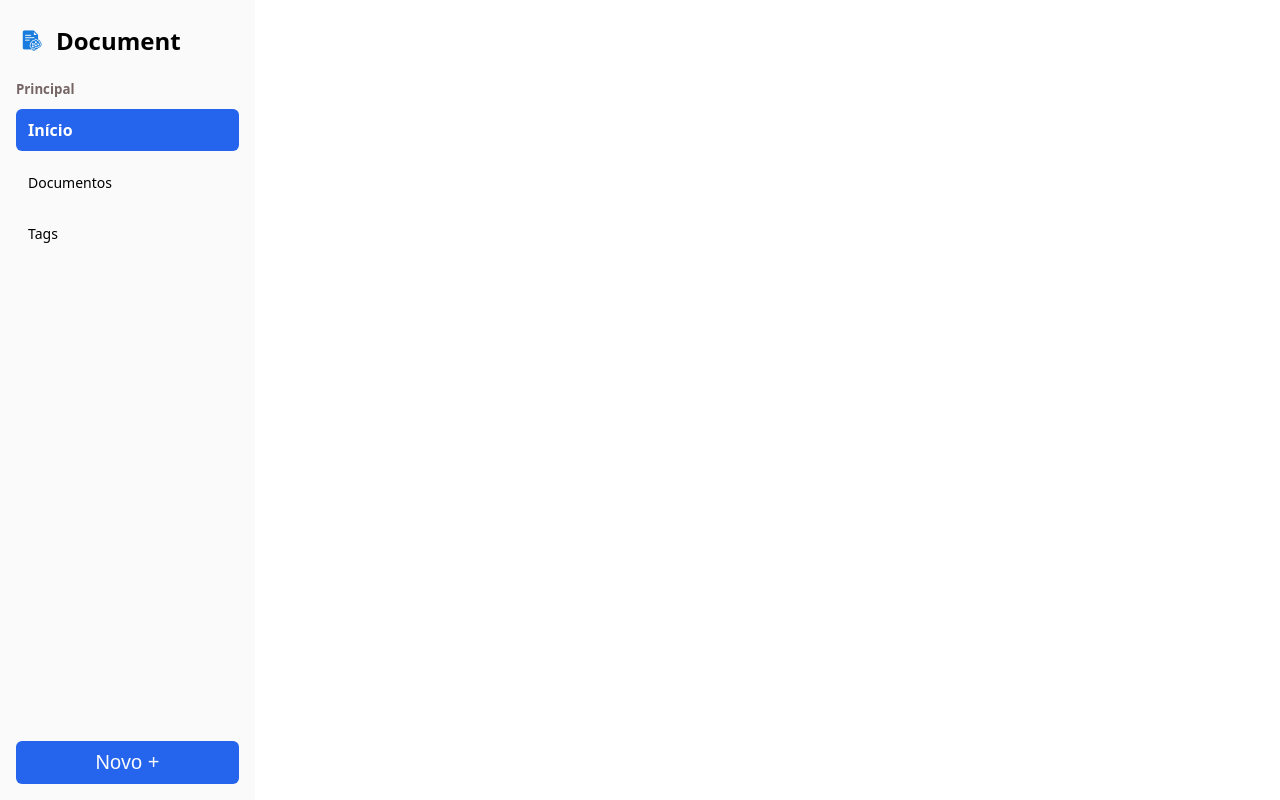
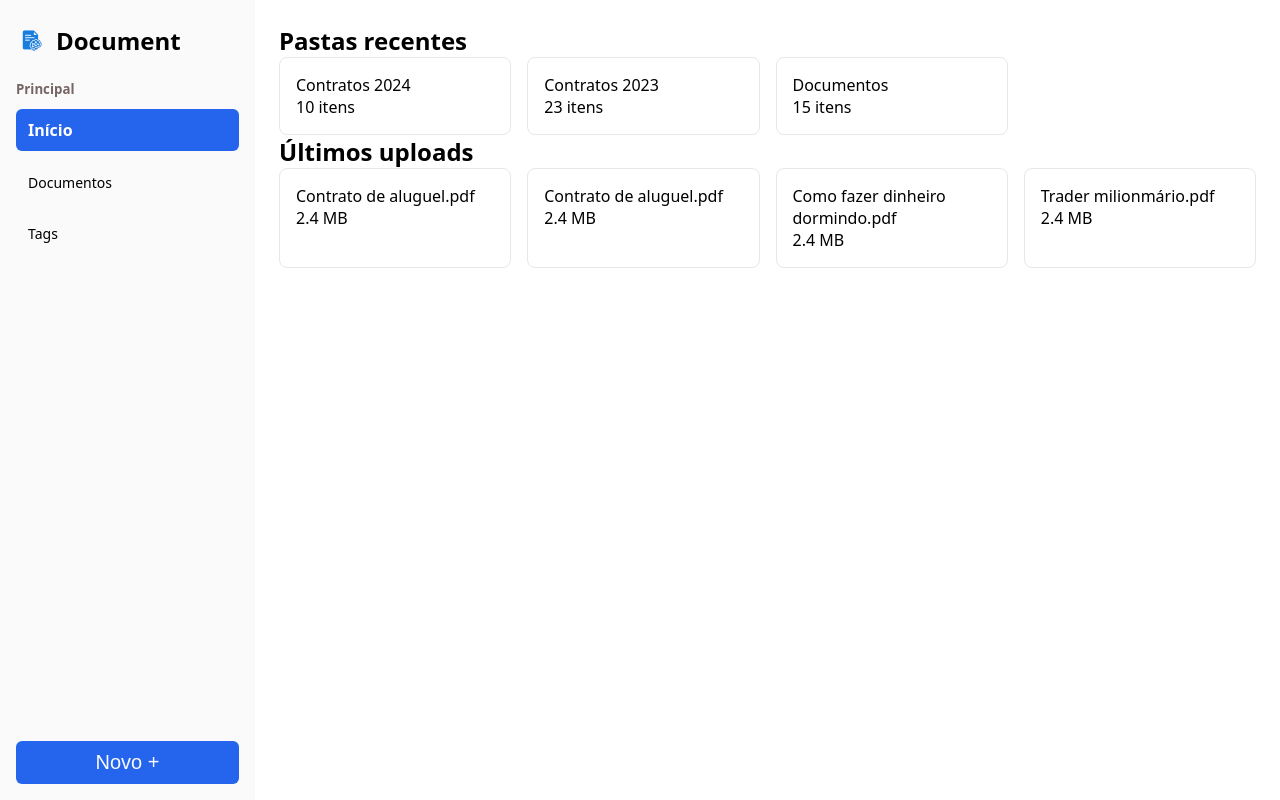
Before and after one commit to GustavoEmanuelGM/-document-rag-chat-front, a React (Vite) app: page / in a window 1280 px wide. Built offline with nearby package versions, Linux system fonts and the light colour scheme.

Commit message:
testHome

```diff
--- a/src/App.css
+++ b/src/App.css
@@ -1,8 +1,10 @@
-.container {
+.main{
   width: 100%;
   min-height: 100vh;
+  display: flex;
+}
 
-
-
-
+.conteudo{
+  height: 100%;
+  flex: 1;
 }
--- a/src/App.jsx
+++ b/src/App.jsx
@@ -3,14 +3,14 @@ import Home from "./pages/Home";
 import Tags from "./pages/Tags";
 import Documentos from "./pages/Documentos";
 import Sidebar from "./components/sidebar";
-
+import "./App.css"
 
 function App() {
   return (
     <BrowserRouter>
-      <div>
+      <div className="main">
         <Sidebar />
-        <div >
+        <div className="conteudo">
           <Routes>
             <Route path="/" element={<Home />} />
             <Route path="/documentos" element={<Documentos />} />
--- a/src/components/sidebar/Sidebar.module.css
+++ b/src/components/sidebar/Sidebar.module.css
@@ -1,5 +1,4 @@
 .sidebar {
-  position:fixed;
   width: 255px;
   height: 100vh;
   background-color: #FAFAFA;
--- /dev/null
+++ b/src/mocks/foldersMock.js
@@ -0,0 +1,17 @@
+export const recentFoldersMock = [
+  {
+    id: 1,
+    name: "Contratos 2024",
+    items: 10,
+  },
+  {
+    id: 2,
+    name: "Contratos 2023",
+    items: 23,
+  },
+  {
+    id: 3,
+    name: "Documentos",
+    items: 15,
+  },
+];
--- /dev/null
+++ b/src/mocks/uploadsMock.js
@@ -0,0 +1,30 @@
+export const uploadsMock = [
+  {
+    id:1,
+    name: "Contrato de aluguel.pdf",
+    tag:"Contrato",
+    size:"2.4 MB",
+    modified: "11 Fev, 2025"
+  },
+  {
+    id:2,
+    name: "Contrato de aluguel.pdf",
+    tag:"RPG",
+    size:"2.4 MB",
+    modified: "11 Fev, 2025"
+  },
+  {
+    id:3,
+    name: "Como fazer dinheiro dormindo.pdf",
+    tag:"Livro",
+    size:"2.4 MB",
+    modified: "11 Fev, 2025"
+  },
+  {
+    id:4,
+    name: "Trader milionmário.pdf",
+    tag:"Livro",
+    size:"2.4 MB",
+    modified: "11 Fev, 2025"
+  },
+];
--- a/src/pages/Documentos/index.jsx
+++ b/src/pages/Documentos/index.jsx
@@ -1,7 +1,9 @@
 
 function Documentos() {
  return(
-    <div className="conteudo">conteudo</div>
+    <div className="conteudo">
+
+    </div>
   )
 
 }
--- a/src/pages/Home/Home.module.css
+++ b/src/pages/Home/Home.module.css
@@ -0,0 +1,25 @@
+.home {
+  padding: 24px;
+}
+
+.uploadList,
+.folderList {
+  display: grid;
+  grid-template-columns: repeat(auto-fill, minmax(220px, 1fr));
+  gap: 16px;
+}
+
+.uploadCard,
+.folderCard {
+  padding: 16px;
+  background: #ffffff;
+  border-radius: 8px;
+  border: 1px solid #E5E7EB;
+  transition: 0.2s ease;
+}
+
+.uploadCard:hover,
+.folderCard:hover {
+  border-color: #2563eb;
+  cursor: pointer;
+}
--- a/src/pages/Home/index.jsx
+++ b/src/pages/Home/index.jsx
@@ -1,12 +1,34 @@
+import styles from "./Home.module.css";
+import { uploadsMock,} from "../../mocks/uploadsMock";
+import { recentFoldersMock } from "../../mocks/foldersMock";
+function Home() {
+  return (
+    <div className={styles.home}>
+       <h2>Pastas recentes</h2>
+
+      <div className={styles.folderList}>
+        {recentFoldersMock.map(folder => (
+          <div key={folder.id} className={styles.folderCard}>
+            <p>{folder.name}</p>
+            <span>{folder.items} itens</span>
+          </div>
+        ))}
+      </div>
+
+      <h2>Últimos uploads</h2>
+
+      <div className={styles.uploadList}>
+        {uploadsMock.map(file => (
+          <div key={file.id} className={styles.uploadCard}>
+            <p>{file.name}</p>
+            <span>{file.size}</span>
+          </div>
+        ))}
+      </div>
 
 
-function Home() {
-  return (
-    <h1>inicio</h1>
-
-  )
-
-
+    </div>
+  );
 }
 
-export default Home
+export default Home;
```
